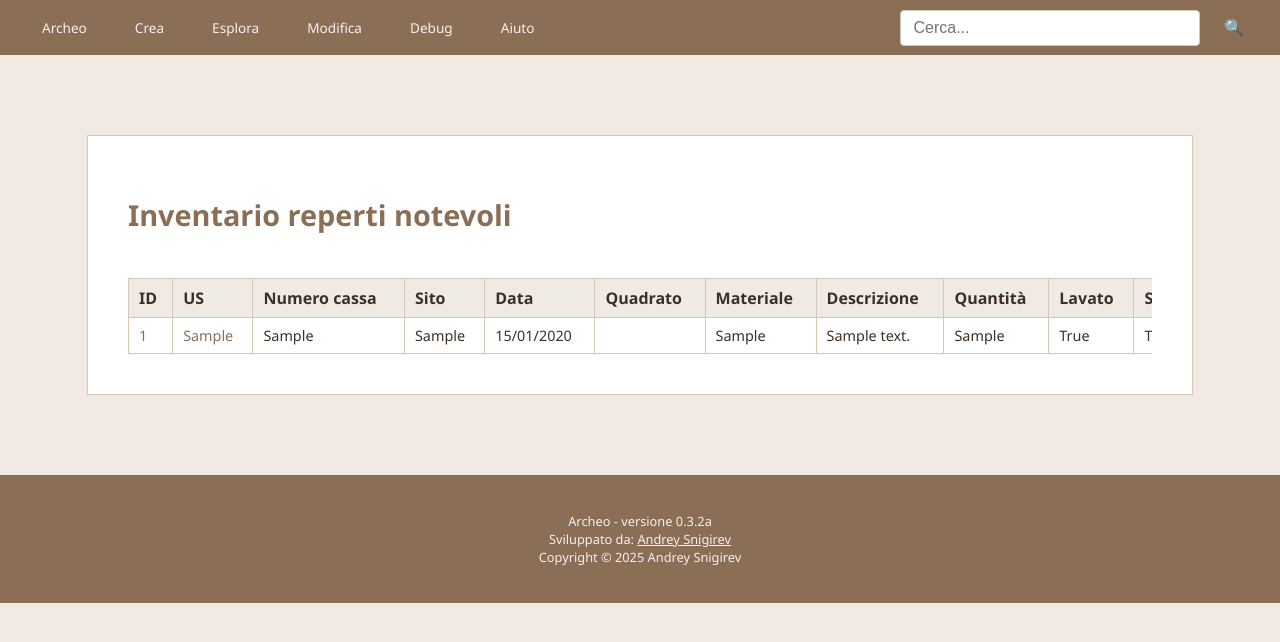
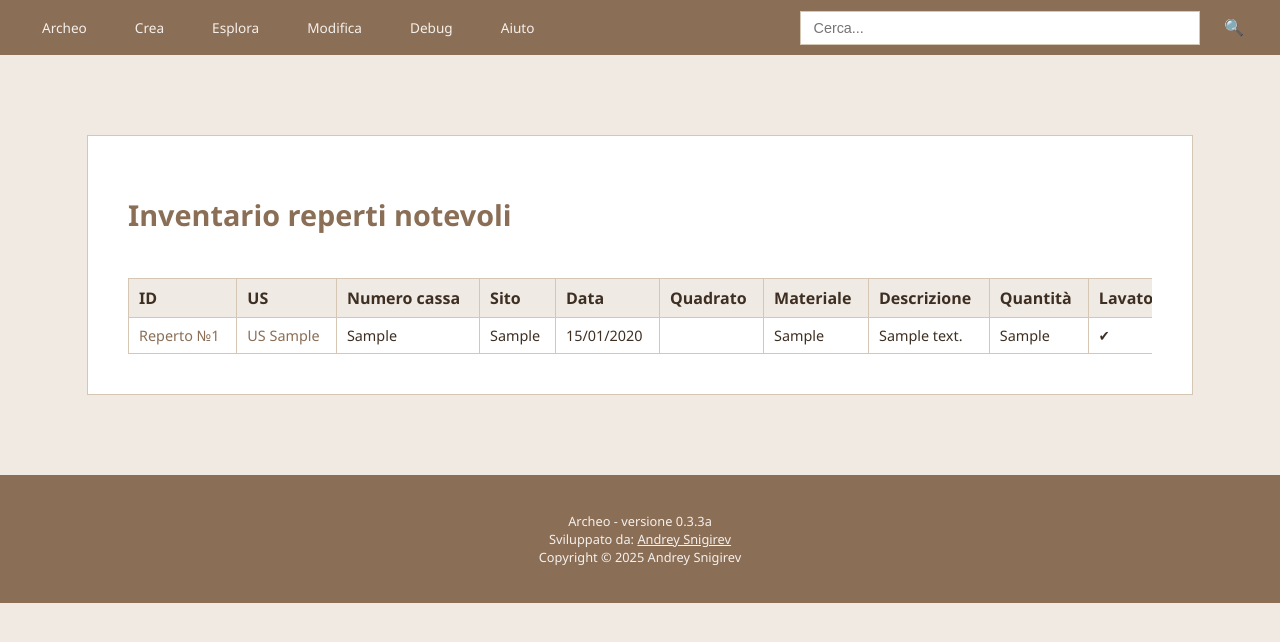
Before and after one commit to e4ld3rs0n/archeo, a Flask app: page /visualizza_reperti_notevoli in a window 1280 px wide. Shown: the top 642 px of the page. Run offline with Flask 3, Linux system fonts and the light colour scheme; tables that the repository leaves empty hold one stand-in row (values such as "Sample post").

Commit message:
small qol improvements

```diff
--- a/app/routes/create.py
+++ b/app/routes/create.py
@@ -1,5 +1,5 @@
 import os, uuid
-from datetime import datetime
+from datetime import datetime, date
 from flask import (
     Blueprint,
     request,
@@ -218,9 +218,11 @@ def nuova_scheda_us():
     enti = Ente.query.all()
     localita = Localita.query.all()
     schede = SchedaUS.query.order_by(SchedaUS.id.desc()).all()
+    today_date = date.today().strftime('%Y-%m-%d')
 
     return render_template(
         "create/nuova_scheda.html",
+        today_date=today_date,
         anagrafica=anagrafica,
         enti=enti,
         localita=localita,
@@ -349,8 +351,10 @@ def nuovo_reperto_notevole():
 
     # Fetch existing data for the form
     schede = SchedaUS.query.all()
+    today_date = date.today().strftime('%Y-%m-%d')
 
     return render_template(
         "create/nuovo_reperto_notevole.html",
+        today_date=today_date,
         schede=schede
     )
--- a/app/static/style.css
+++ b/app/static/style.css
@@ -69,7 +69,7 @@ header nav ul li .dropbtn {
     font-weight: 500;
     border: none;
     border-radius: 0;
-    transition: background-color 0.4s;
+    transition: background-color 0.1s;
 }
 
 header nav ul li a:hover,
@@ -145,26 +145,30 @@ ul > li.search-card {
 /* Stile dell'input di ricerca */
 .search input[type="text"] {
     padding: 8px 12px;
-    font-size: 1rem;
+    font-size: 0.9rem;
     border: 1px solid var(--border);
-    border-radius: 4px;
+    /* border-radius: 4px; */
     background-color: var(--surface);
     color: var(--bodytext);
-    width: 300px;
+    width: 400px;
     margin-bottom: 0;
     transition: border-color 0.3s;
 }
 
 /* Stile del bottone di ricerca */
 .search button {
-    background-color: var(--primary);
+    background-color: transparent;
     border: none;
     padding: 8px 12px;
     cursor: pointer;
-    border-radius: 4px;
     color: #fff;
     font-size: 1rem;
     margin-left: 8px;
+    transition: background-color 0.1s;
+}
+
+.search button:hover {
+    background-color: rgba(255, 255, 255, 0.1);
 }
 
 .search input[type="text"]:focus {
@@ -234,7 +238,7 @@ button, input[type="submit"] {
     cursor: pointer;
     font-weight: 500;
     border-radius: 0;
-    transition: background-color 0.4s;
+    transition: background-color 0.1s;
 }
 
 button:hover, input[type="submit"]:hover {
@@ -251,7 +255,7 @@ a.button-link {
     font-weight: 500;
     border-radius: 0;
     text-decoration: none;
-    transition: background-color 0.4s;
+    transition: background-color 0.1s;
 }
 
 a.button-link:hover {
@@ -393,7 +397,7 @@ footer a:hover {
     border: 1px solid #ddd;
     border-radius: 2px;
     box-shadow: 0 2px 6px rgba(0, 0, 0, 0.1);
-    transition: transform 0.4s ease-in-out;
+    transition: transform 0.1s ease-in-out;
 }
 
 .card--flex {
@@ -460,7 +464,7 @@ table td {
     box-shadow: 2px 2px 5px rgba(0,0,0,0.1);
     align-items: center;
     justify-content: center;
-    transition: transform 0.4s ease-in-out;
+    transition: transform 0.1s ease-in-out;
 }
 
 .gallery-item:hover {
--- a/app/templates/create/nuova_scheda.html
+++ b/app/templates/create/nuova_scheda.html
@@ -58,7 +58,7 @@
             </div><!-- form-widget-group -->
 
             <div class="form-widget-group">
-                <label>Data*: <input type="date" name="data" required></label>
+                <label>Data*: <input type="date" name="data" value="{{ today_date }}" required></label>
                 <label>Quadrato*: <input type="text" name="quadrato" required></label>
                 <label>Settore*: <input type="text" name="settore"></label>
             </div><!-- form-widget-group -->
--- a/app/templates/create/nuovo_reperto_notevole.html
+++ b/app/templates/create/nuovo_reperto_notevole.html
@@ -24,7 +24,7 @@
 
             <label>Numero cassa*: <input type="text" name="numero_cassa" required></label><br>
             <label>Sito*: <input type="text" name="sito" required></label><br>
-            <label>Data*: <input type="date" name="data" required></label><br>
+            <label>Data*: <input type="date" name="data" value="{{ today_date }}" required></label><br>
             <label>Materiale*: <input type="text" name="materiale" required></label><br>
             <label>Descrizione*: <input type="text" name="descrizione"></label><br>
             <label>Quantità: <input type="text" name="quantita"></label><br>
--- a/app/templates/footer.html
+++ b/app/templates/footer.html
@@ -1,7 +1,7 @@
 <footer>
 <div>
     <p>
-        Archeo - versione 0.3.2a<br>
+        Archeo - versione 0.3.3a<br>
         Sviluppato da: <a href="https://www.bughunter.me">Andrey Snigirev</a><br>
         Copyright © 2025 Andrey Snigirev<br>
     </p>
--- a/app/templates/view/reperto_notevole.html
+++ b/app/templates/view/reperto_notevole.html
@@ -12,7 +12,7 @@
     <div class="container">
         {% include 'notifications.html' %}
 
-        <h1>Reperto notevole {{ reperto.id }}</h1>
+        <h1>Reperto №{{ reperto.id }}</h1>
 
         <ul>
             <li><strong>Numero US</strong>: {{ reperto.scheda_us.num_us }} - <a href="{{ url_for('view.scheda', id=reperto.scheda_us.id) }}">Vedi scheda</a></li>
--- a/app/templates/view/risultati_ricerca.html
+++ b/app/templates/view/risultati_ricerca.html
@@ -75,7 +75,7 @@
                 {% for s in schede %}
                     <li class="card search-card">
                         <div class="card-info">
-                            <h3><a href="#">US {{ s.num_us }}</a></h3>
+                            <h3><a href="{{ url_for('view.scheda', id=s.id) }}">US {{ s.num_us }}</a></h3>
                             {{ s.descrizione }} ({{ s.data.strftime('%d/%m/%Y') }})<br>
                             {{ s.ente_responsabile.nome}}
                         </div>
@@ -90,7 +90,7 @@
             <ul class="card-container">
                 {% for r in reperti %}
                     <li class="card search-card">
-                        <h3><a href="#">RR {{ r.id }}</a></h3>
+                        <h3><a href="{{ url_for('view.reperto_notevole', id=r.id) }}">RR {{ r.id }}</a></h3>
                         Cassa {{ r.numero_cassa }}
                         Sito {{ r.sito }}
                         {{ r.data.strftime('%d/%m/%Y') }}
--- a/app/templates/view/visualizza_enti.html
+++ b/app/templates/view/visualizza_enti.html
@@ -1,5 +1,5 @@
 <!DOCTYPE html>
-<html lang="en">
+<html lang="it">
 <head>
     <meta charset="UTF-8">
     <link rel="stylesheet" href="{{ url_for('static', filename='style.css') }}">
--- a/app/templates/view/visualizza_localita.html
+++ b/app/templates/view/visualizza_localita.html
@@ -1,5 +1,5 @@
 <!DOCTYPE html>
-<html lang="en">
+<html lang="it">
 <head>
     <meta charset="UTF-8">
     <link rel="stylesheet" href="{{ url_for('static', filename='style.css') }}">
--- a/app/templates/view/visualizza_reperti_notevoli.html
+++ b/app/templates/view/visualizza_reperti_notevoli.html
@@ -1,5 +1,5 @@
 <!DOCTYPE html>
-<html lang="en">
+<html lang="it">
 <head>
     <meta charset="UTF-8">
     <link rel="stylesheet" href="{{ url_for('static', filename='style.css') }}">
@@ -38,8 +38,8 @@
                 <tbody>
                     {% for reperto in reperti_notevoli %}
                         <tr>
-                            <td><a href="{{ url_for('view.reperto_notevole', id=reperto.id) }}">{{ reperto.id }}</a></td>
-                            <td><a href="{{ url_for('view.scheda', id=reperto.scheda_us.id) }}">{{ reperto.scheda_us.num_us }}</a></td>
+                            <td><a href="{{ url_for('view.reperto_notevole', id=reperto.id) }}">Reperto №{{ reperto.id }}</a></td>
+                            <td><a href="{{ url_for('view.scheda', id=reperto.scheda_us.id) }}">US {{ reperto.scheda_us.num_us }}</a></td>
                             <td>{{ reperto.numero_cassa }}</td>
                             <td>{{ reperto.sito }}</td>
                             <td>{{ reperto.data.strftime('%d/%m/%Y') }}</td>
@@ -47,8 +47,8 @@
                             <td>{{ reperto.materiale }}</td>
                             <td>{{ reperto.descrizione }}</td>
                             <td>{{ reperto.quantita }}</td>
-                            <td>{{ reperto.lavato }}</td>
-                            <td>{{ reperto.siglato }}</td>
+                            <td>{% if reperto.lavato %}&#10004;{% endif %}</td>
+                            <td>{% if reperto.siglato %}&#10004;{% endif %}</td>
                             <td>{{ reperto.punto_stazione_totale }}</td>
                             <td>
                                     {% if reperto.coord_x and reperto.coord_y and reperto.coord_z %}
--- a/app/templates/view/visualizza_schede.html
+++ b/app/templates/view/visualizza_schede.html
@@ -1,5 +1,5 @@
 <!DOCTYPE html>
-<html lang="en">
+<html lang="it">
 <head>
     <meta charset="UTF-8">
     <link rel="stylesheet" href="{{ url_for('static', filename='style.css') }}">
```
Also changed, not shown: app/utils.py (+7 -6 lines).
